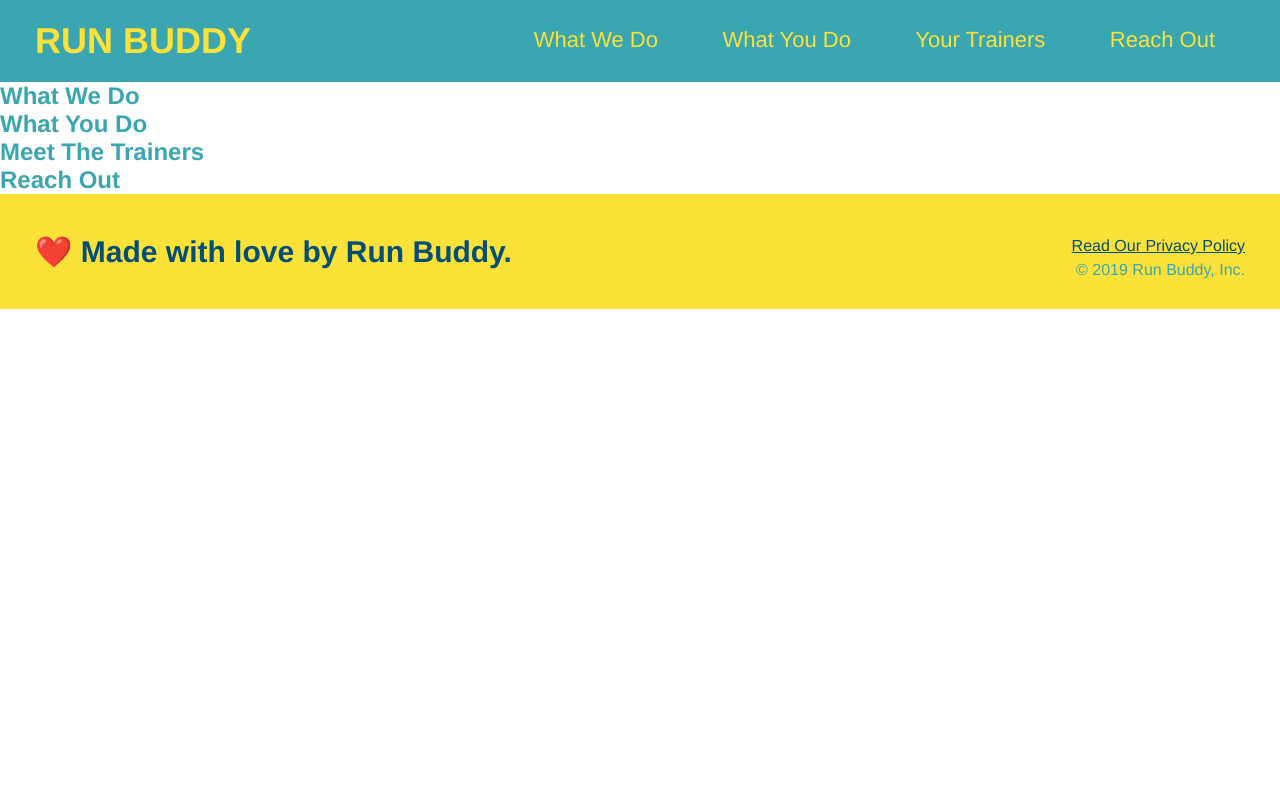
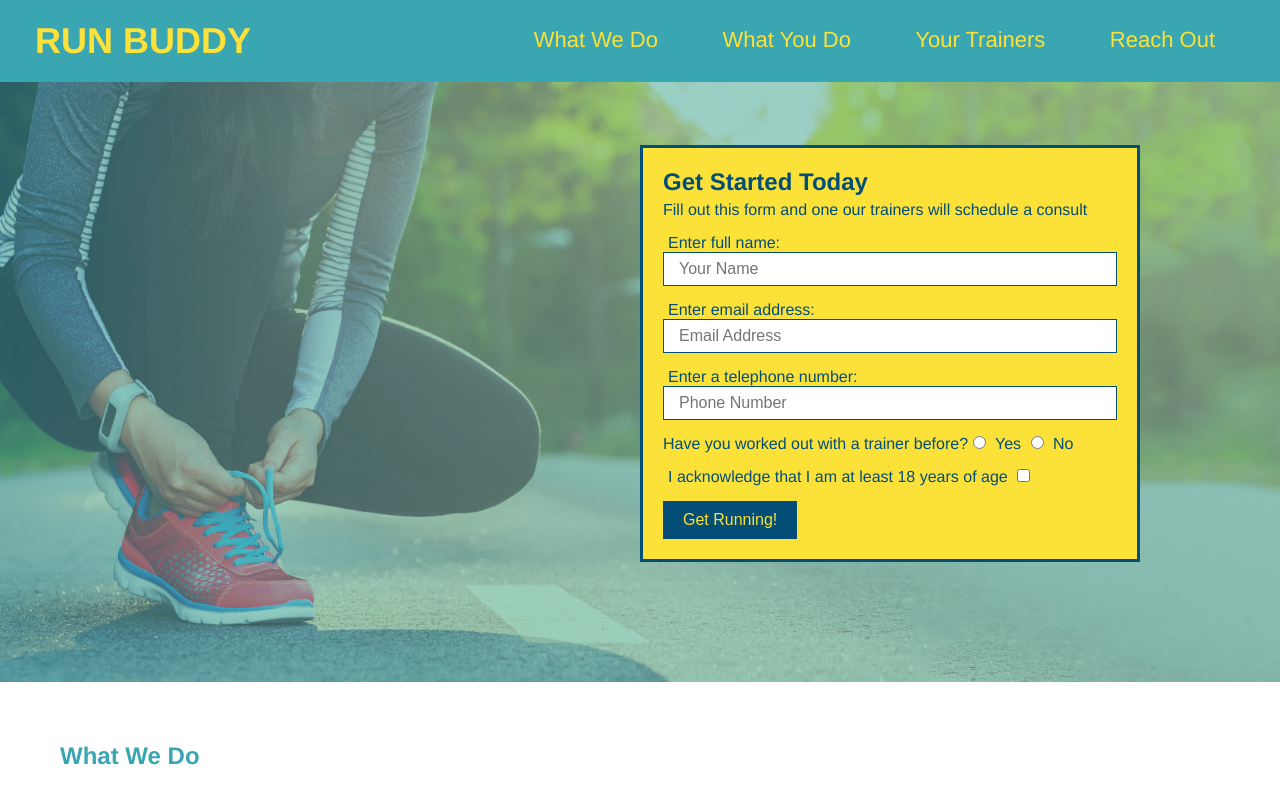
Before and after one commit to travis1308/run-buddy, a plain HTML site: page index.html in a window 1280 px wide. Shown: the top 800 px of the page. Drawn offline with Linux system fonts and the light colour scheme.

Commit message:
form styling

```diff
--- a/assets/css/style.css
+++ b/assets/css/style.css
@@ -66,3 +66,61 @@ footer div {
 footer a {
     color: #024e76;
 }
+
+section {
+    padding: 60px;
+}
+
+/* Hero Style Start */
+.hero {
+    padding: 60px;
+    background-image: url("../images/hero-bg.jpg");
+    height: 600px;
+    background-size: cover;
+    background-position: center;
+    position: relative;
+}
+
+.hero-form {
+    background-color: #fce138;
+    padding: 20px;
+    width: 500px;
+    color: #024e76;
+    border-style: solid;
+    border-width: 3px;
+    border-color: #024e76;
+    position: absolute;
+    bottom: 120px;
+    right: 140px;
+}
+
+.hero-form h3 {
+    font-size: 24px;
+    margin: 0;
+}
+.hero-form p {
+    margin: 5px 0 15px 0;
+}
+
+.form-input {
+    border: 1px solid #024e76;
+    display: block;
+    padding: 7px 15px;
+    font-size: 16px;
+    color: #024e76;
+    width: 100%;
+    margin-bottom: 15px;
+}
+
+.hero-form label {
+    margin: 0 5px;
+}
+
+.hero-form button {
+    color: #fce138;
+    background-color: #024e76;
+    border: none;
+    padding: 10px 20px;
+    font-size: 16px;
+}
+/* Hero Style End */
--- a/index.html
+++ b/index.html
@@ -5,6 +5,7 @@
         <title>Run Buddy</title>
         <link rel="stylesheet" href="./assets/css/style.css" />
 </head>
+
 <body>
     <!--navigation-->
     <header>
@@ -31,9 +32,37 @@
             </ul>
         </nav>
     </header>
-
     <!--hero/jumbotron-->
-        <section>
+        <section class="hero">
+            <div class="hero-form">
+                <h3>Get Started Today</h3>
+                <p>Fill out this form and one our trainers will schedule a consult</p>
+                 <!--Add form element-->
+                 <form>
+                    <label for="name">Enter full name:</label>
+                    <input class="form-input" type="text" placeholder="Your Name" name="name" id="name"/>
+                    <label for="email">Enter email address:</label>
+                    <input class="form-input" type="email" placeholder="Email Address" name="email" id="email"/>
+                    <label for="telephone">Enter a telephone number:</label>
+                    <input class="form-input" type="tel" placeholder="Phone Number" name="phone" id="phone"/>
+                    <p>
+                        Have you worked out with a trainer before?
+                        <input type="radio" name="trainer-confirm" id="trainer-yes" />
+                        <label for="trainer-yes">Yes</label>
+                        <input type="radio" name="trainer-confirm" id="trainer-no" />
+                        <label for="trainer-no">No</label>
+                    </p>
+                    <p>
+                    <label for="checkbox">
+                    I acknowledge that I am at least 18 years of age
+                    </label>
+                    <input type="checkbox" name="checkpoint1" id="checkbox" />
+                    </p>
+                    <button type="submit">
+                    Get Running!
+                    </button>
+                </form>
+            </div>
         </section>
 
         <!--"what we do" section-->
```
Also changed, not shown: assets/images/hero-bg.jpg (added). Lines whose indentation alone changed are shown as unchanged.
